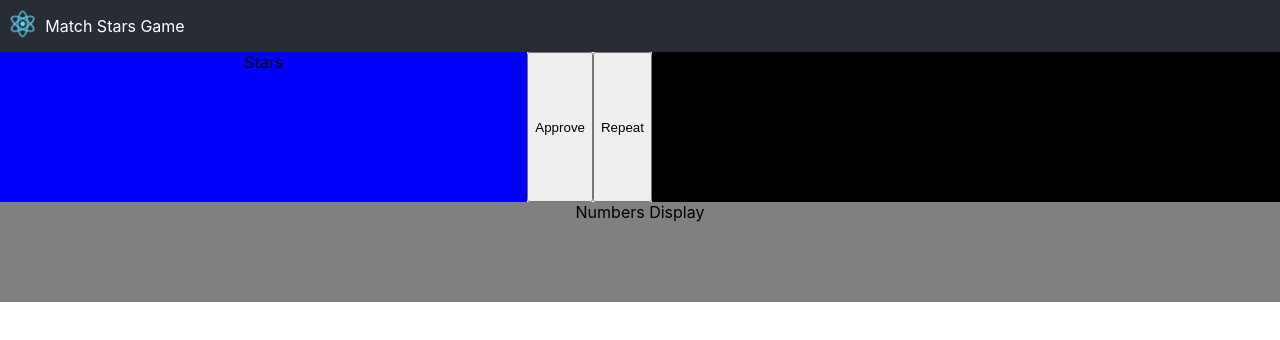
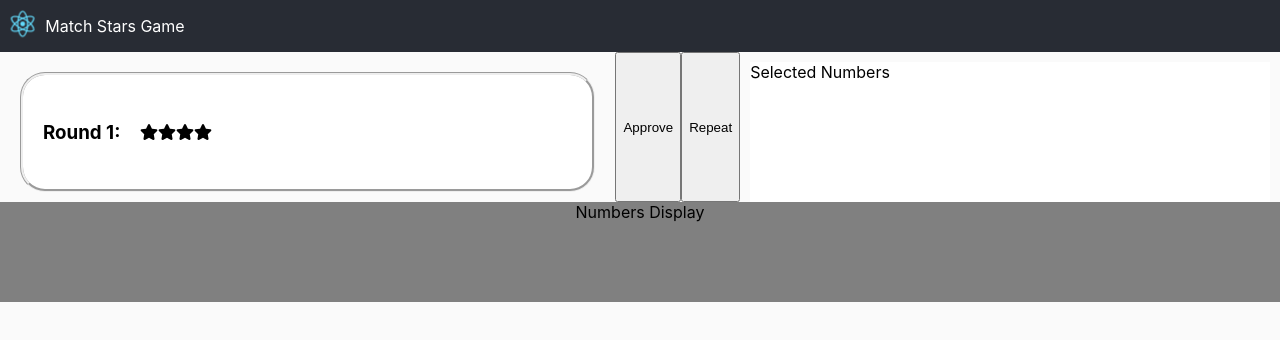
Before and after one commit to mkapiczy/star-match-game, a React (Create React App) app: page / in a window 1280 px wide. Shown: the top 340 px of the page. Built offline with nearby package versions, Linux system fonts and the light colour scheme.

Commit message:
Develop and style StarsDisplay component

```diff
--- a/package.json
+++ b/package.json
@@ -3,6 +3,9 @@
   "version": "0.1.0",
   "private": true,
   "dependencies": {
+    "@fortawesome/fontawesome-svg-core": "^1.2.26",
+    "@fortawesome/free-solid-svg-icons": "^5.12.0",
+    "@fortawesome/react-fontawesome": "^0.1.8",
     "@testing-library/jest-dom": "^4.2.4",
     "@testing-library/react": "^9.4.0",
     "@testing-library/user-event": "^7.2.1",
@@ -10,6 +13,7 @@
     "@types/node": "^12.12.24",
     "@types/react": "^16.9.17",
     "@types/react-dom": "^16.9.4",
+    "lodash": "^4.17.15",
     "react": "^16.12.0",
     "react-dom": "^16.12.0",
     "react-scripts": "3.3.0",
--- a/src/components/Game/Game.tsx
+++ b/src/components/Game/Game.tsx
@@ -1,4 +1,4 @@
-import React from 'react';
+import React, {useState} from 'react';
 import './Game.css';
 
 import StarsDisplay from '../StarsDisplay/StarsDisplay';
@@ -7,11 +7,16 @@ import NumbersDisplay from '../NumbersDisplay/NumbersDisplay'
 import ApproveButton from '../ApproveButton/ApproveButton';
 import RepeatDrawButton from '../RepeatDrawButton/RepeatDrawButton';
 
+const random = (min: number, max: number) => Math.floor(Math.random() * (max - min + 1) + min);
+
 const Game: React.FC = () => {
+    const [roundNumber, setRoundNumber] = useState(1);
+    const [numberOfStars, setNumberOfStars] = useState(random(1, 9))
+
     return (
         <div className="Game">
             <div className="first-row">
-                <StarsDisplay/>
+                <StarsDisplay roundNumber={roundNumber} numberOfStars={numberOfStars}/>
                 <ApproveButton/>
                 <RepeatDrawButton/>
                 <SelectedNumbersDisplay/>
--- a/src/components/SelectedNumbersDisplay/SelectedNumbersDisplay.css
+++ b/src/components/SelectedNumbersDisplay/SelectedNumbersDisplay.css
@@ -1,4 +1,8 @@
 .SelectedNumbersDisplay {
-    flex: 1 0 auto;
-    background-color: black;
+    display: flex;
+    flex-direction: row;
+    flex-grow: 1;
+    background-color: white;
+    height: 100%;
+    margin: 10px;
 }
--- a/src/components/StarsDisplay/StarsDisplay.css
+++ b/src/components/StarsDisplay/StarsDisplay.css
@@ -1,4 +1,17 @@
 .StarsDisplay {
+    display: flex;
+    flex-direction: row;
     flex: 1 0 auto;
-    background-color: blue;
+    height: 80%;
+    background-color: white;
+    justify-content: flex-start;
+    align-items: center;
+    border-radius: 25px;
+    border-style: groove;
+    margin: 20px;
 }
+
+.title {
+    margin-left: 20px;
+    margin-right: 20px;
+}
--- a/src/components/StarsDisplay/StarsDisplay.tsx
+++ b/src/components/StarsDisplay/StarsDisplay.tsx
@@ -1,11 +1,19 @@
 import React from 'react';
 import './StarsDisplay.css';
+import {FontAwesomeIcon} from '@fortawesome/react-fontawesome'
+import {faStar} from '@fortawesome/free-solid-svg-icons'
 
-
-const StarsDisplay: React.FC = () => {
+interface Props {
+    roundNumber: number;
+    numberOfStars: number;
+}
+const StarsDisplay: React.FC<Props> = (props:Props) => {
     return (
         <div className="StarsDisplay">
-            Stars
+            <h3 className="title">Round {props.roundNumber}:</h3>
+            <div className="stars">
+                {[...Array(props.numberOfStars)].map((e, i) => <FontAwesomeIcon className="star" key={i} icon={faStar}/>)}
+            </div>
         </div>
     )
 }
--- a/src/index.css
+++ b/src/index.css
@@ -5,6 +5,7 @@ body {
     sans-serif;
   -webkit-font-smoothing: antialiased;
   -moz-osx-font-smoothing: grayscale;
+  background-color: #FAFAFA;
 }
 
 code {
```
Also changed, not shown: 1 other file (tests, documents, lock files or other folders).
